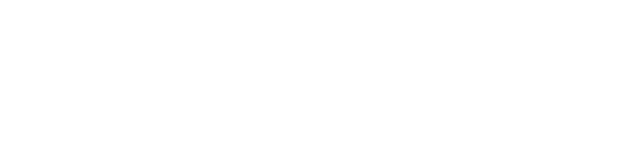
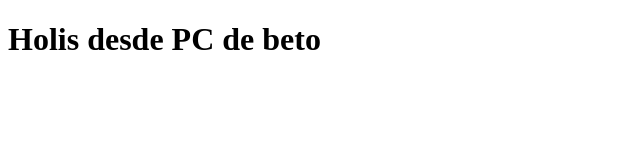
Before and after one commit to franciscopugh/test, a plain HTML site: page index.html in a window 1280 px wide. Shown: the whole page, without its empty margins (0-640 px from the left). Drawn offline with Linux system fonts and the light colour scheme.

Commit message:
Commit de Beto

```diff
--- a/index.html
+++ b/index.html
@@ -8,5 +8,6 @@
 </head>
 <body>
     <script src="script.js"></script>
+    <h1>Holis desde PC de beto</h1>
 </body>
 </html>
```
